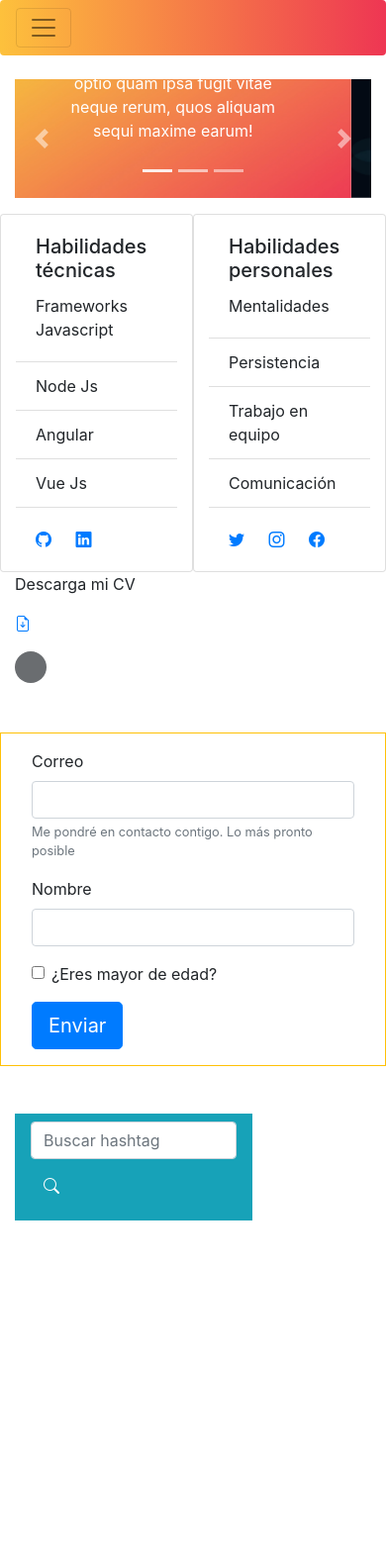
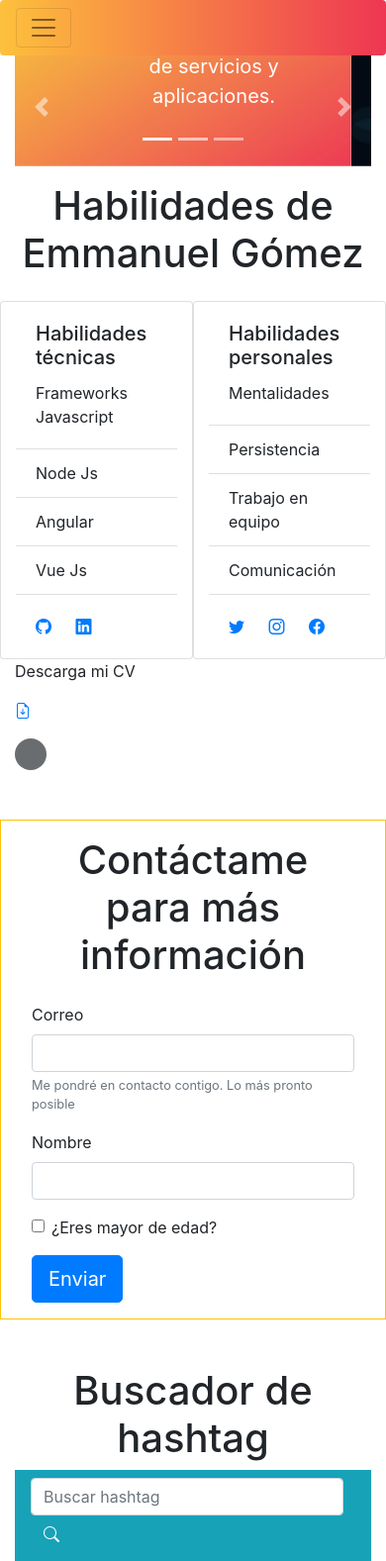
Before and after one commit to gomezgtzem/proyecto-inicial-generation, a plain HTML site: page WEB/index.html in a window 390 px wide. Shown: the whole page at 99% size. Before the commit the page ends 1233 px from the top, so only its background shows below. Drawn offline with nearby package versions, Linux system fonts and the light colour scheme.

Commit message:
Modificacion al front

```diff
--- a/WEB/css/style.css
+++ b/WEB/css/style.css
@@ -6,3 +6,6 @@
   height: 80px;
   align-self: center;
 }
+.descrip-profile{
+  font-size: 20px;
+}
--- a/WEB/index.html
+++ b/WEB/index.html
@@ -14,20 +14,23 @@
 </head>
 
 <body>
-  <header class="mb-4">
+  <header class="mb-6 fixed-top" id="header">
     <div class="col-lg-12 col-md-12 col-sm-12 col-xs-12 p-0">
       <nav class="navbar navbar-expand-lg navbar-light rounded color-navbar">
         <button class="navbar-toggler" type="button" data-toggle="collapse" data-target="#navbarSupportedContent"
           aria-controls="navbarSupportedContent" aria-expanded="false" aria-label="Toggle navigation">
           <span class="navbar-toggler-icon"></span>
         </button>
-        <div class="collapse navbar-collapse" id="navbarSupportedContent">
+        <div class="collapse navbar-collapse " id="navbarSupportedContent">
           <ul class="navbar-nav mr-auto">
             <li class="nav-item">
-              <a class="nav-link" href="#">Home</a>
+              <a class="nav-link" href="#header">Home</a>
             </li>
             <li class="nav-item">
-              <a class="nav-link" href="#">Link</a>
+              <a class="nav-link" href="#carousel">Carrusel</a>
+            </li>
+            <li class="nav-item">
+              <a class="nav-link" href="#cards-habilidades">Habilidades</a>
             </li>
           </ul>
         </div>
@@ -37,8 +40,8 @@
 
   <!-- Seccion del carrusel -->
 
-  <section class="col-lg-12 col-md-12 col-sm-12 col-xs-12 w-100">
-    <div id="carouselExampleCaptions" class="carousel slide" data-ride="carousel">
+  <section class="col-lg-12 col-md-12 col-sm-12 col-xs-12 w-100 mt-5 p3 mh-100">
+    <div id="carousel" class="carousel slide" data-ride="carousel">
       <ol class="carousel-indicators">
         <li data-target="#carouselExampleCaptions" data-slide-to="0" class="active"></li>
         <li data-target="#carouselExampleCaptions" data-slide-to="1"></li>
@@ -50,14 +53,15 @@
           <div class="carousel-caption d-md-block">
             <!-- Imagen de perfil -->
             <div class="container mx-auto">
-              <div class="row">
-                <div class="col-lg-6 col-md-6 col-sm-6 col-xs-6">
-                  <img src="./img/profile.jpg" class="d-none d-md-block w-100">
+              <div class="row align-items-center">
+                <div class="d-xs-none col col-lg-6 col-md-0 col-sm-0 col-xs-0">
+                  <img src="./img/profile.jpg" class="d-none d-sm-block self-align-center">
                 </div>
-                <div class="col-lg-6 col-md-6 col-sm-12 col-xs-12">
-                  <p class="d-xs-none">Lorem, ipsum dolor sit amet consectetur adipisicing elit. Ex excepturi pariatur,
-                    velit non, nemo est iusto qui quia optio quam ipsa fugit vitae neque rerum, quos aliquam sequi
-                    maxime earum!</p>
+                <div class="col col-lg-6 col-md-12 col-sm-12 col-xs-12">
+                  <p class="d-xs-none descrip-profile">Soy un Desarrollador Web con 4 años de experiencia en desarrollo
+                    de aplicaciones e integración de APIs Web, he manejado JavaScript y algunos frameworks como Angular,
+                    Vue, Node y Express. Tengo conocimiento en desarrollo de APIs con NodeJS, mantenimiento de servicios
+                    y aplicaciones.</p>
                 </div>
               </div>
             </div>
@@ -93,8 +97,11 @@
 
   <!-- Cards debajo del carrusel  -->
 
-  <section class="container">
+  <section class="container" id="cards-habilidades">
     <div class="row">
+      <h1 class="display 1 col-12 col-lg-12 col-md-12 col-sm-12 col-xs-12 mt-3 mx-auto text-center">
+        Habilidades de Emmanuel Gómez
+      </h1>
       <div class="card col-6 col-lg-6 col-md-6 col-sm-12 col-xs-12 mt-3 mx-auto">
         <div class="card-body">
           <h5 class="card-title">Habilidades técnicas </h5>
@@ -138,6 +145,9 @@
   </section>
   <!-- Formulario contacto -->
   <section class="container mt-5 mb-5 border border-warning">
+    <h1 class="display 1 col-12 col-lg-12 col-md-12 col-sm-12 col-xs-12 mt-3 mx-auto text-center">
+      Contáctame para más información
+    </h1>
     <form class="p-3">
       <div class="form-group">
         <label for="exampleInputEmail1">Correo</label>
@@ -160,11 +170,14 @@
 
   <!-- Buscador de hashtag en twitter -->
 
-  <section class="col-12">
-    <nav class="navbar navbar-light bg-info col-8">
-      <form class="form-inline" id="searchHashtag">
-        <input class="form-control mr-sm-2" id="hashtag" type="search" placeholder="Buscar hashtag" aria-label="Search">
-        <button class="btn my-2 my-sm-0 text-white" type="submit"><i class="bi bi-search"></i></button>
+  <section class="col-12 ">
+    <h1 class="display 1 col-12 col-lg-12 col-md-12 col-sm-12 col-xs-12 mx-auto text-center">
+      Buscador de hashtag
+    </h1>
+    <nav class="navbar navbar-light bg-info col-12">
+      <form class="text-center form-inline" id="searchHashtag">
+        <input class="form-control mr-sm-2 mw-100" id="hashtag" type="search" placeholder="Buscar hashtag" aria-label="Search">
+        <button class="btn text-white" type="submit"><i class="bi bi-search"></i></button>
       </form>
     </nav>
   </section>
```
Also changed, not shown: WEB/img/profile.jpg. Lines whose indentation alone changed are shown as unchanged.
